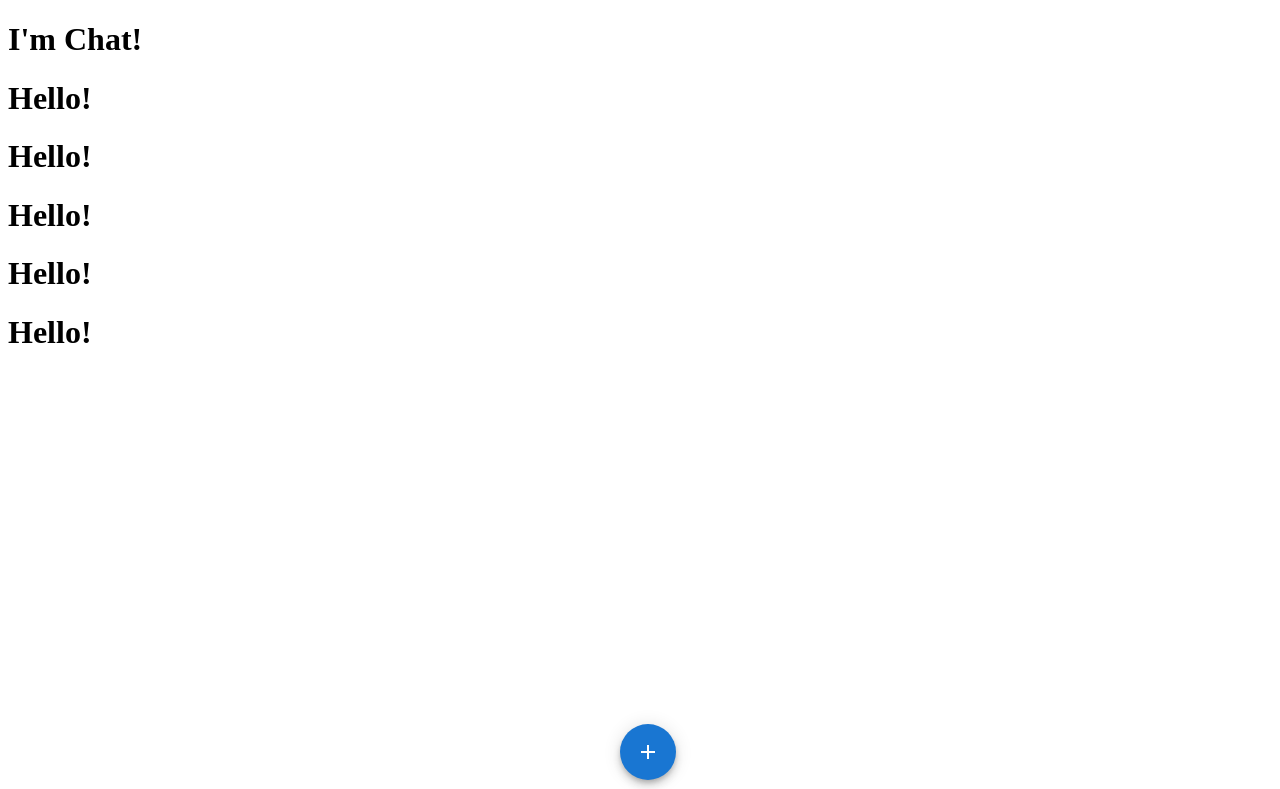
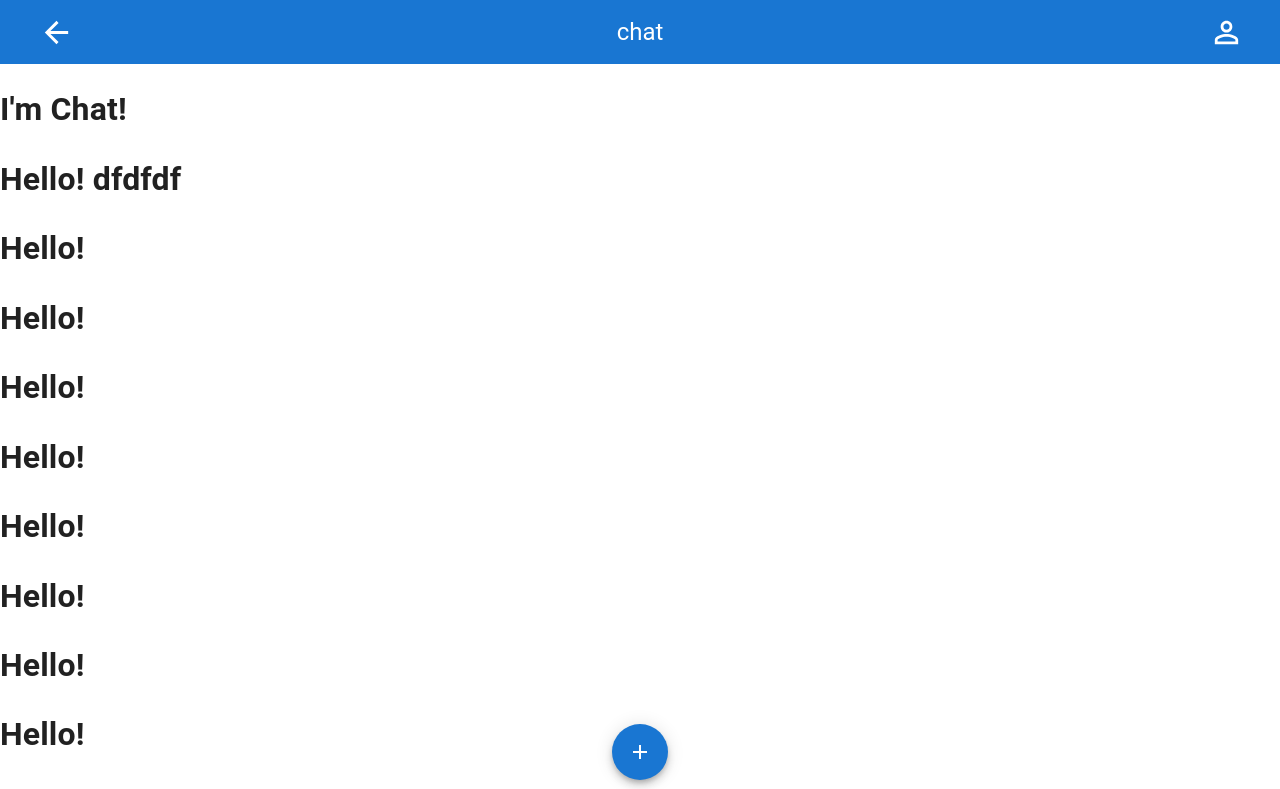
Before and after one commit to PUE-AI-ChatBot/PUE-FE, a Next.js app in the folder front-end/: page /chat in a window 1280 px wide. Shown: the top 789 px of the page. Built offline with nearby package versions, Linux system fonts and the light colour scheme.

Commit message:
feat: App Bar UI 제작
- App Current Context
- 스크롤바 hide, tailwind 비활성
- Context 위치 논의 필요

```diff
--- /dev/null
+++ b/front-end/application/navigation/GNB.tsx
@@ -0,0 +1,57 @@
+import React, {useContext} from 'react'
+import {ArrowBackOutlined, PersonOutlineOutlined} from "@mui/icons-material"
+import {AppBar, Box, Button, IconButton, Toolbar, Typography, useScrollTrigger} from '@mui/material'
+import Link from "next/link"
+import {NavigationContext, SCREEN_NAME} from "./NavigationProvider"
+
+function ElevationScroll({children}: { children: React.ReactElement }) {
+    const trigger = useScrollTrigger({
+        disableHysteresis: true,
+        threshold: 0,
+    })
+
+    return React.cloneElement(children, {
+        elevation: trigger ? 4 : 0,
+    })
+}
+
+const Gnb = () => {
+    const [screenName, setScreenName] = useContext(NavigationContext)
+    return (
+        <ElevationScroll>
+            <AppBar position={"sticky"}>
+                <Toolbar>
+                    <Box width={1}>
+                        {
+                            screenName !== SCREEN_NAME.home &&
+                            <Button color={"inherit"}
+                                    onClick={() => setScreenName(SCREEN_NAME.home)}>
+                                <Link href={"/"}>
+                                    <ArrowBackOutlined fontSize={"large"}/>
+                                </Link>
+                            </Button>
+                        }
+                    </Box>
+
+                    <Box justifyContent={"center"} width={1} display={"flex"}>
+                        <Typography color={"white"} variant={"h5"}>
+                            {screenName}
+                        </Typography>
+                    </Box>
+                    <Box width={1} display={"flex"} justifyContent={"flex-end"}>
+                        <IconButton
+                            onClick={() => setScreenName(SCREEN_NAME.profile)}
+                            size="large"
+                            color="inherit">
+                            <Link href={"/profile"}>
+                                <PersonOutlineOutlined fontSize={"large"}/>
+                            </Link>
+                        </IconButton>
+                    </Box>
+                </Toolbar>
+            </AppBar>
+        </ElevationScroll>
+    )
+}
+
+export default Gnb
--- /dev/null
+++ b/front-end/application/navigation/NavigationProvider.tsx
@@ -0,0 +1,34 @@
+import React, {Dispatch, SetStateAction, useState} from 'react'
+import {useRouter} from "next/router"
+
+type IScreenState = [string, Dispatch<SetStateAction<string>>]
+
+export const SCREEN_NAME = {
+    home: "PUE",
+    chat : "상담",
+    profile: "내 프로필",
+    calendar: "감정 캘린더",
+}
+
+/**
+ * @todo
+ *   Context(Store)은 추후 infra로 이동
+ *   상태 관리 논의 필요
+ */
+export const NavigationContext = React.createContext<IScreenState>([] as unknown as IScreenState)
+NavigationContext.displayName = "NavigationContext";
+
+type INavigationProvider = React.PropsWithChildren;
+const NavigationProvider = ({children}: INavigationProvider) => {
+    const router = useRouter()
+    const screenInit = router.pathname.split('/').pop()
+    const screenState = useState(screenInit || SCREEN_NAME.home)
+
+    return (
+        <NavigationContext.Provider value={screenState}>
+            {children}
+        </NavigationContext.Provider>
+    )
+}
+
+export default NavigationProvider
--- a/front-end/application/navigation/QuickButton.tsx
+++ b/front-end/application/navigation/QuickButton.tsx
@@ -1,7 +1,8 @@
-import React, {useState} from 'react'
+import React, {useContext, useState} from 'react'
 import {Backdrop, Box, Fab} from "@mui/material"
 import {Add, HomeOutlined, MessageOutlined, TodayOutlined} from '@mui/icons-material'
 import Link from "next/link"
+import {NavigationContext, SCREEN_NAME} from "./NavigationProvider"
 
 const wrapStyle = {
     display: 'flex',
@@ -19,6 +20,7 @@ type IQuickButton = {};
 const QuickButton = ({}: IQuickButton) => {
     const [isOpen, setIsOpen] = useState(false)
     const toggleOpen = () => setIsOpen(!isOpen)
+    const [, setScreenName] = useContext(NavigationContext)
 
     return (
         <Box sx={wrapStyle}>
@@ -27,17 +29,17 @@ const QuickButton = ({}: IQuickButton) => {
                 isOpen &&
                 <Box sx={{display: 'flex', justifyContent: "space-between", bottom: 80, position: "fixed", gap: 2}}>
                     <Link href={"/"}>
-                        <Fab size={"medium"} color={"secondary"}>
+                        <Fab size={"medium"} color={"secondary"} onClick={() => setScreenName(SCREEN_NAME.home)}>
                             <HomeOutlined/>
                         </Fab>
                     </Link>
                     <Link href={"/chat"}>
-                        <Fab size={"medium"} color={"secondary"} sx={{top: -20}}>
+                        <Fab size={"medium"} color={"secondary"} sx={{top: -20}} onClick={() => setScreenName(SCREEN_NAME.chat)}>
                             <MessageOutlined/>
                         </Fab>
                     </Link>
                     <Link href={"/calender"}>
-                        <Fab size={"medium"} color={"secondary"}>
+                        <Fab size={"medium"} color={"secondary"} onClick={() => setScreenName(SCREEN_NAME.calendar)}>
                             <TodayOutlined/>
                         </Fab>
                     </Link>
--- a/front-end/application/navigation/index.tsx
+++ b/front-end/application/navigation/index.tsx
@@ -1,14 +1,20 @@
 import React from 'react'
 import QuickButton from "./QuickButton"
-import {Box} from "@mui/material"
+import Gnb from "./GNB"
+import NavigationProvider from "./NavigationProvider"
 
-type INavigation = React.PropsWithChildren
-const Navigation = ({children}: INavigation) => {
+type INavigation = React.PropsWithChildren<{
+    quickDisable?: boolean;
+}>
+const Navigation = ({children, quickDisable}: INavigation) => {
     return (
-        <Box>
+        <NavigationProvider>
+            <Gnb />
             {children}
-            <QuickButton/>
-        </Box>
+            {
+                !quickDisable && <QuickButton/>
+            }
+        </NavigationProvider>
     )
 }
 
--- a/front-end/pages/_app.tsx
+++ b/front-end/pages/_app.tsx
@@ -1,12 +1,15 @@
-import type { AppProps } from "next/app";
-import "../styles/globals.css";
+import type {AppProps} from "next/app"
+import "../styles/globals.css"
+import Navigation from "../application/navigation"
+import {CssBaseline} from "@mui/material"
 
-function App({ Component, pageProps }: AppProps) {
-  return (
-    <div>
-      <Component {...pageProps} />
-    </div>
-  );
+function App({Component, pageProps}: AppProps) {
+    return (
+        <Navigation>
+            <CssBaseline/>
+            <Component {...pageProps} />
+        </Navigation>
+    )
 }
 
-export default App;
+export default App
--- a/front-end/pages/chat/index.tsx
+++ b/front-end/pages/chat/index.tsx
@@ -1,5 +1,4 @@
 import type {NextPage} from "next"
-import Navigation from "../../application/navigation"
 
 export interface IChat {
     isUser: boolean;
@@ -12,16 +11,27 @@ export interface IChat {
 
 const Chat: NextPage = () => {
     return (
-        <Navigation>
+        <>
             <h1> I'm Chat! </h1>
             <div>
+                <h1> Hello! dfdfdf</h1>
+                <h1> Hello! </h1>
+                <h1> Hello! </h1>
+                <h1> Hello! </h1>
+                <h1> Hello! </h1>
+                <h1> Hello! </h1>
+                <h1> Hello! </h1>
+                <h1> Hello! </h1>
+                <h1> Hello! </h1>
+                <h1> Hello! </h1>
+                <h1> Hello! </h1>
                 <h1> Hello! </h1>
                 <h1> Hello! </h1>
                 <h1> Hello! </h1>
                 <h1> Hello! </h1>
                 <h1> Hello! </h1>
             </div>
-        </Navigation>
+        </>
     )
 }
 
--- a/front-end/pages/index.tsx
+++ b/front-end/pages/index.tsx
@@ -1,13 +1,10 @@
-import type { NextPage } from "next";
-import Layout from "../components/layout";
+import type {NextPage} from "next"
 
 const Home: NextPage = () => {
   return (
-    <Layout logo profile quickMenu>
       <div>
         <p> I'm Home</p>
       </div>
-    </Layout>
   );
 };
 
--- a/front-end/styles/globals.css
+++ b/front-end/styles/globals.css
@@ -2,3 +2,6 @@
 /*@tailwind base;
 @tailwind components;
 @tailwind utilities;*/
+::-webkit-scrollbar {
+    width: 0;
+}
```
